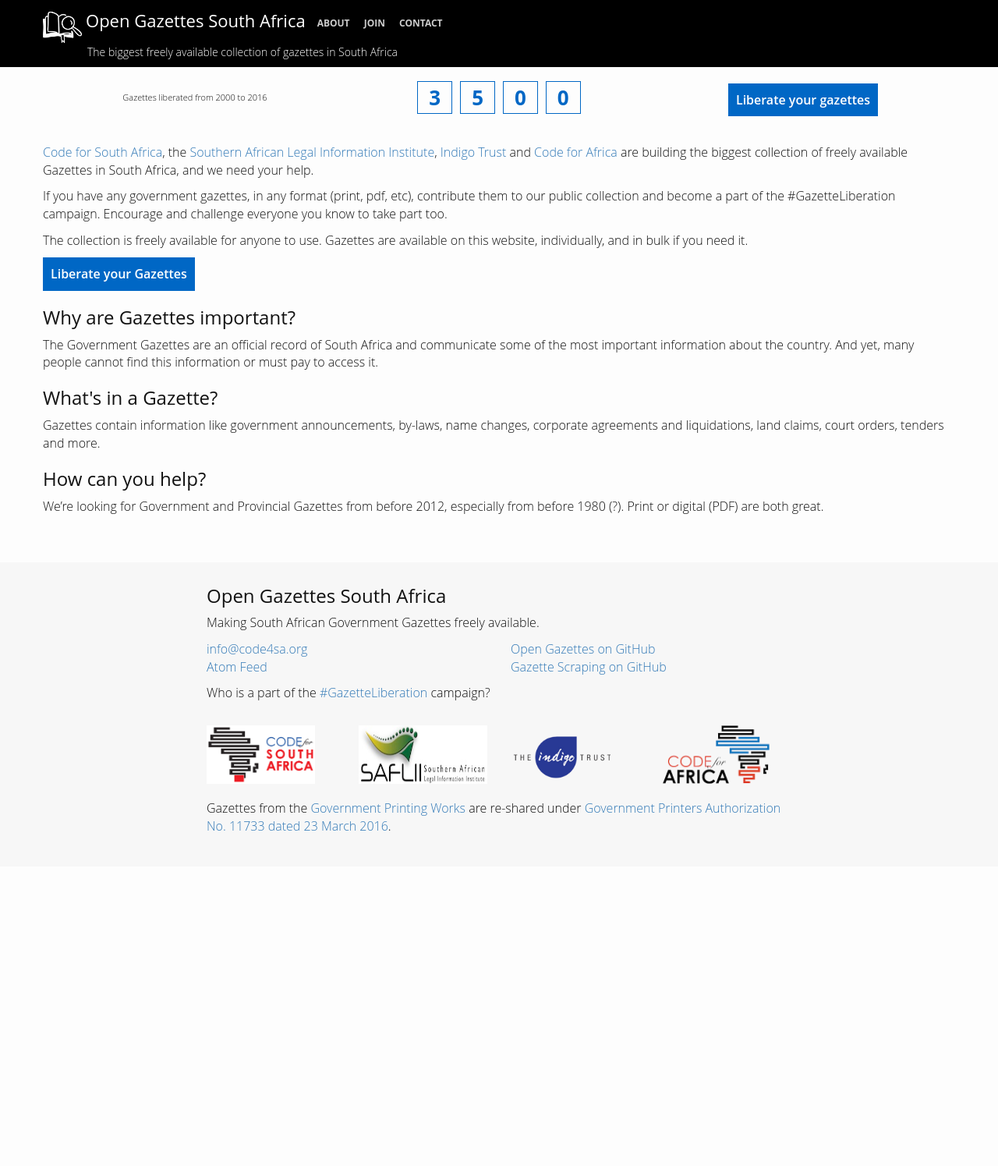
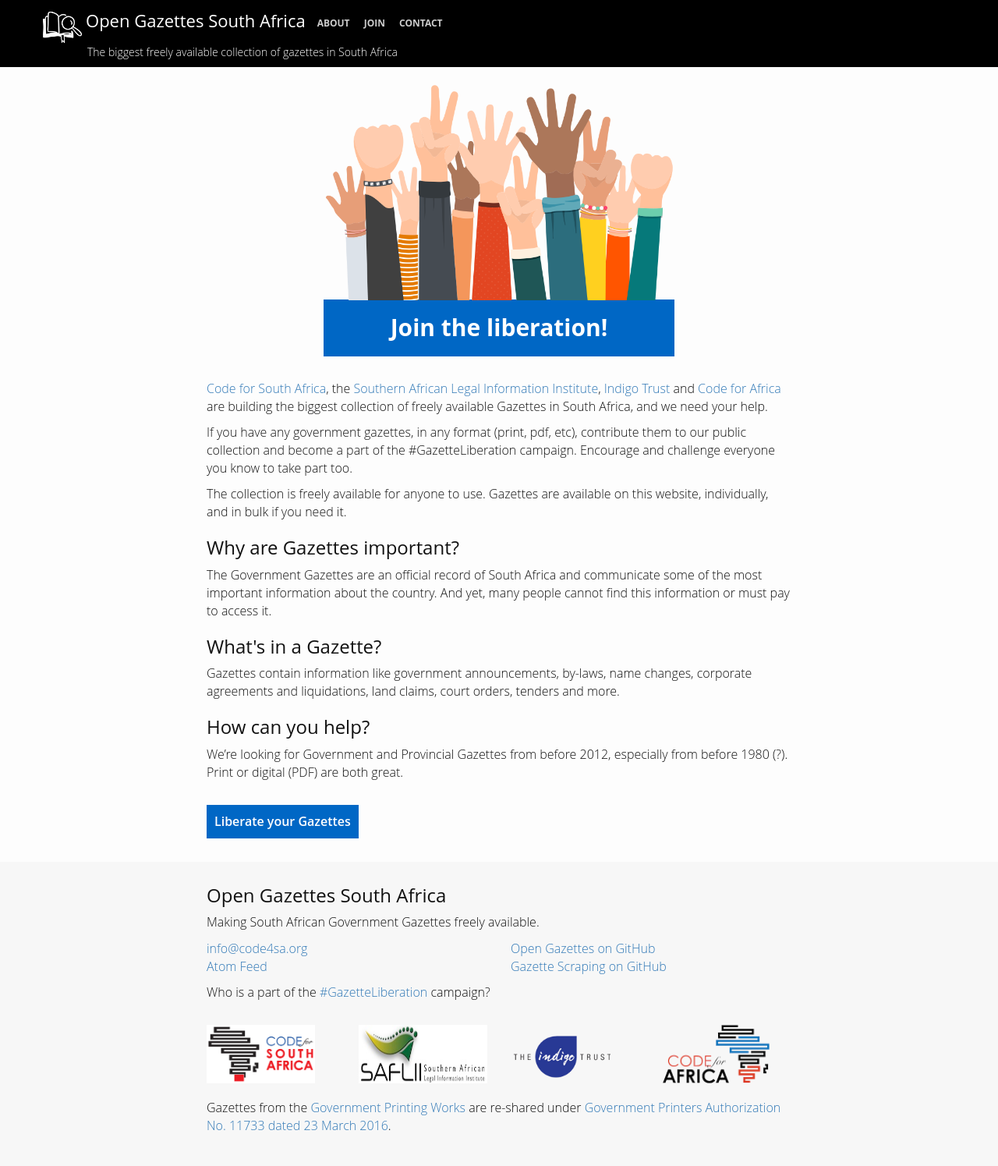
Before and after one commit to OpenUpSA/opengazettes, a Jekyll site: the page built from join.html, in a window 1280 px wide. Shown: the whole page at 78% size. Built offline with Jekyll 4.4.1, drawn with Linux system fonts in a browser that asks for light colours; before the commit the page ends 1111 px from its top, so only the background shows below that.

Commit message:
update join page, add banner on homepage, upload banner images

```diff
--- a/_includes/header.html
+++ b/_includes/header.html
@@ -27,7 +27,7 @@
   </nav>
 
 
-  <div class="container">
+  <!--<div class="container">
       <div class="row">
 
         <div class="col-md-4 box-byline">
@@ -43,6 +43,6 @@
         </div>
 
       </div>
-  </div>
+  </div>-->
 
 </header>
--- a/_includes/introduction.html
+++ b/_includes/introduction.html
@@ -1,6 +1,7 @@
 <div class="introduction">
-		<div class="container col-md-8 col-md-offset-2">
+		<div class="container">
 				<div class="banner">
+					<img src="/img/banner_2.jpg" />
 					<p>Join the <span class="highlight"><a href="#">#GazetteLiberation
 					</a>Campaign</span></p>
 					<p>Help up build the biggest collection of freely available Gazettes in South Africa</p>
--- a/_sass/site.scss
+++ b/_sass/site.scss
@@ -156,11 +156,13 @@
 .introduction {
 
     .banner img {
-        width:100%;
+        width: 117%;
+        margin-left: -60px;
     }
 
-    .banner {
+    .banner p {
         font-size: 30px;
+        font-weight: 700;
     }
 
     margin-top: 30px;
@@ -256,6 +258,22 @@
 
 }
 
+.img-center {
+    text-align:center;
+}
+
+.join-title {
+    background-color: #0067c5;
+    padding: 15px;
+    color: #fff;
+    font-weight: 700;
+    font-size: 30px;
+    width: 60%;
+    margin-left: auto;
+    margin-right: auto;
+    margin-top:-1px;
+}
+
 .join_intro {
     margin-top: 30px;
     margin-bottom: 30px;
--- a/join.html
+++ b/join.html
@@ -2,11 +2,13 @@
 layout: default
 title: Join Open Gazettes
 ---
-
+<div class="col-md-8 col-md-offset-2">
+		<div class="img-center">
+			<img src="/img/hands.png" style="width:60%;" />
+			<p class="join-title">Join the liberation!</p>
+		</div>
 		<div class="join_intro">
-
 				<p><a href="http://code4sa.org/" target="_blank">Code for South Africa</a>, the <a href="http://www.saflii.org/" target="_blank">Southern African Legal Information Institute</a>, <a href="https://indigotrust.org.uk/" target="_blank">Indigo Trust</a> and <a href="https://codeforafrica.org/" target="_blank">Code for Africa</a> are building the biggest collection of freely available Gazettes in South Africa, and we need your help.</p><p>If you have any government gazettes, in any format (print, pdf, etc), contribute them to our public collection and become a part of the #GazetteLiberation campaign. Encourage and challenge everyone you know to take part too.</p><p>The collection is freely available for anyone to use. Gazettes are available on this website, individually, and in bulk if you need it.</p>
-<a href="#"><button name="button">Liberate your Gazettes</button></a>
 
 				<h2>Why are Gazettes important?</h2>
 				<p>The Government Gazettes are an official record of South Africa and communicate some of the most important information about the country. And yet, many people cannot find this information or must pay to access it.</p>
```
Also changed, not shown: other parts of join.html (+2 -0 lines), img/banner_2.jpg (added), img/banner_3.jpg (added), img/hands.png (added). Lines whose indentation alone changed are shown as unchanged.
